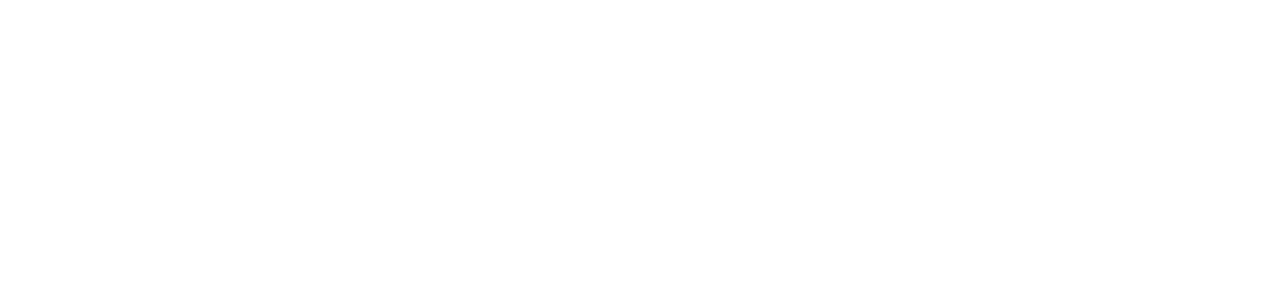
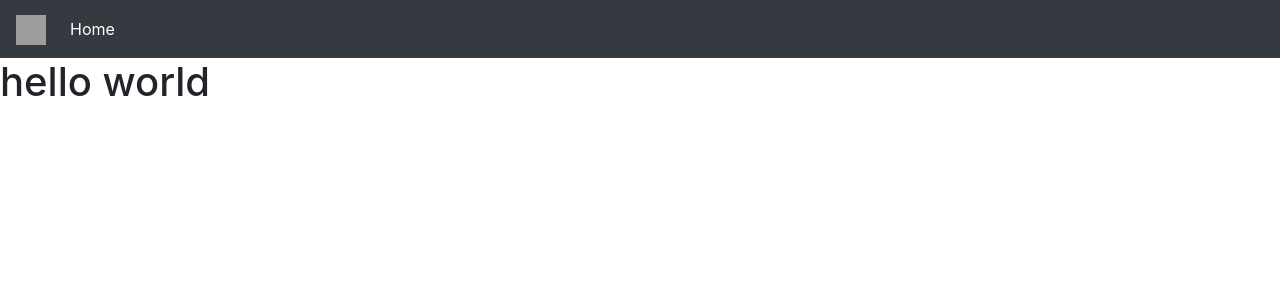
Before and after one commit to loyal-img-sharing-bspz/repo1, a Vue app in the folder client/: page / in a window 1280 px wide. Shown: the top 300 px of the page. Built offline with nearby package versions, Linux system fonts and the light colour scheme; grey boxes are pictures that could not be loaded.

Commit message:
tambah component navbar

```diff
--- a/client/index.html
+++ b/client/index.html
@@ -1,20 +1,32 @@
 <!DOCTYPE html>
 <html lang="en">
+
 <head>
    <meta charset="UTF-8">
    <meta name="viewport" content="width=device-width, initial-scale=1.0">
    <meta http-equiv="X-UA-Compatible" content="ie=edge">
    <title>People Detection</title>
 
-   <link rel="stylesheet" href="https://stackpath.bootstrapcdn.com/bootstrap/4.4.1/css/bootstrap.min.css" integrity="sha384-Vkoo8x4CGsO3+Hhxv8T/Q5PaXtkKtu6ug5TOeNV6gBiFeWPGFN9MuhOf23Q9Ifjh" crossorigin="anonymous">
+   <link rel="stylesheet" href="https://stackpath.bootstrapcdn.com/bootstrap/4.4.1/css/bootstrap.min.css"
+      integrity="sha384-Vkoo8x4CGsO3+Hhxv8T/Q5PaXtkKtu6ug5TOeNV6gBiFeWPGFN9MuhOf23Q9Ifjh" crossorigin="anonymous">
 </head>
+
 <body>
-   <div id="app"></div>
+   <div id="app">
 
-   <script src="https://code.jquery.com/jquery-3.4.1.slim.min.js" integrity="sha384-J6qa4849blE2+poT4WnyKhv5vZF5SrPo0iEjwBvKU7imGFAV0wwj1yYfoRSJoZ+n" crossorigin="anonymous"></script>
-   <script src="https://cdn.jsdelivr.net/npm/popper.js@1.16.0/dist/umd/popper.min.js" integrity="sha384-Q6E9RHvbIyZFJoft+2mJbHaEWldlvI9IOYy5n3zV9zzTtmI3UksdQRVvoxMfooAo" crossorigin="anonymous"></script>
-   <script src="https://stackpath.bootstrapcdn.com/bootstrap/4.4.1/js/bootstrap.min.js" integrity="sha384-wfSDF2E50Y2D1uUdj0O3uMBJnjuUD4Ih7YwaYd1iqfktj0Uod8GCExl3Og8ifwB6" crossorigin="anonymous"></script>
+   </div>
+
+   <script src="https://code.jquery.com/jquery-3.4.1.slim.min.js"
+      integrity="sha384-J6qa4849blE2+poT4WnyKhv5vZF5SrPo0iEjwBvKU7imGFAV0wwj1yYfoRSJoZ+n"
+      crossorigin="anonymous"></script>
+   <script src="https://cdn.jsdelivr.net/npm/popper.js@1.16.0/dist/umd/popper.min.js"
+      integrity="sha384-Q6E9RHvbIyZFJoft+2mJbHaEWldlvI9IOYy5n3zV9zzTtmI3UksdQRVvoxMfooAo"
+      crossorigin="anonymous"></script>
+   <script src="https://stackpath.bootstrapcdn.com/bootstrap/4.4.1/js/bootstrap.min.js"
+      integrity="sha384-wfSDF2E50Y2D1uUdj0O3uMBJnjuUD4Ih7YwaYd1iqfktj0Uod8GCExl3Og8ifwB6"
+      crossorigin="anonymous"></script>
    <script src="https://cdn.jsdelivr.net/npm/sweetalert2@9"></script>
    <script src="./src/main.js"></script>
 </body>
+
 </html>
--- a/client/src/App.vue
+++ b/client/src/App.vue
@@ -1,13 +1,24 @@
 <template>
-
+  <div>
+    <navbar></navbar>
+    <h1>{{message}}</h1>
+  </div>
 </template>
 
 <script>
+import navbar from "./components/navbar";
+
 export default {
-
-}
+  components: {
+    navbar
+  },
+  data() {
+    return {
+      message: "hello world"
+    };
+  }
+};
 </script>
 
 <style>
-
 </style>
--- /dev/null
+++ b/client/src/components/navbar.vue
@@ -0,0 +1,32 @@
+<template>
+  <div>
+    <nav class="navbar navbar-expand-lg navbar-dark bg-dark">
+      <a class="navbar-brand" href="#">
+        <img src="https://image.flaticon.com/icons/svg/2126/2126657.svg" width="30" height="30" alt />
+      </a>
+      <button
+        class="navbar-toggler"
+        type="button"
+        data-toggle="collapse"
+        data-target="#navbarNavAltMarkup"
+        aria-controls="navbarNavAltMarkup"
+        aria-expanded="false"
+        aria-label="Toggle navigation"
+      >
+        <span class="navbar-toggler-icon"></span>
+      </button>
+      <div class="collapse navbar-collapse" id="navbarNavAltMarkup">
+        <div class="navbar-nav">
+          <a class="nav-item nav-link active" href="#">Home</a>
+        </div>
+      </div>
+    </nav>
+  </div>
+</template>
+
+<script>
+export default {};
+</script>
+
+<style>
+</style>
```
Also changed, not shown: client/package.json (+5 -2 lines), 1 other file (tests, documents, lock files or other folders).
